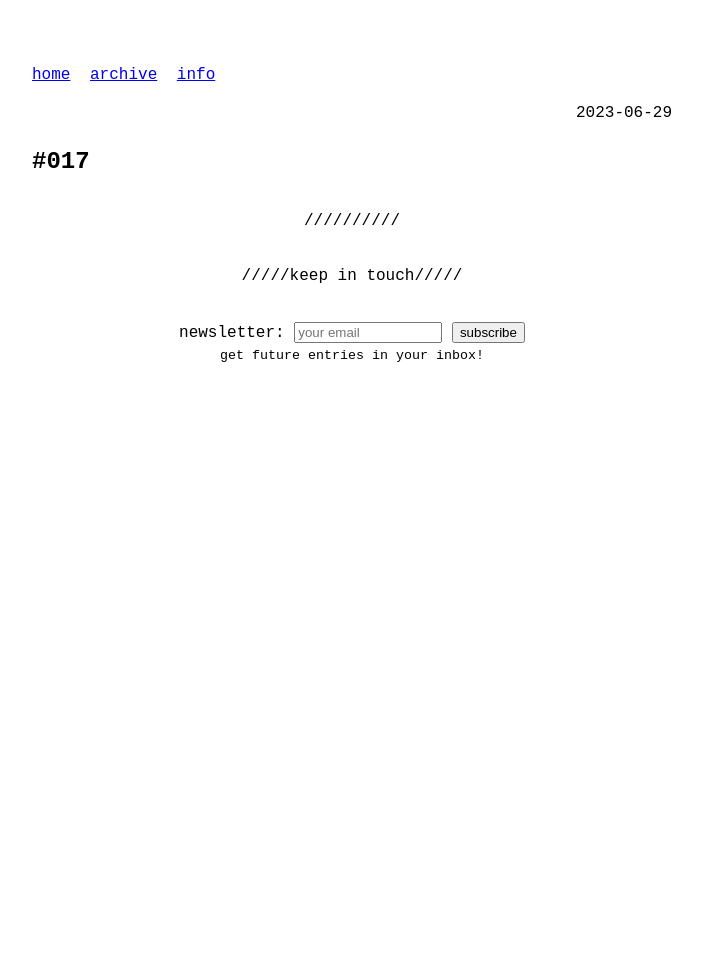
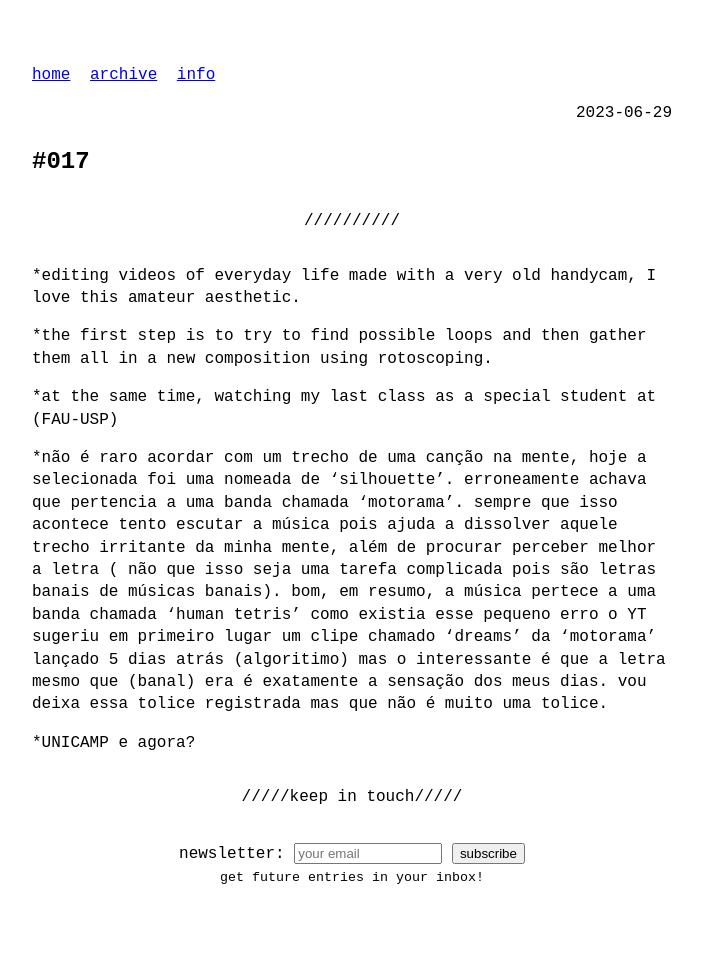
Before and after one commit to odaniloluna/odaniloluna.github.io, a Jekyll site: the page built from _posts/2023-06-29-#017.md, in a window 1280 px wide. Shown: the whole page, without its empty margins (288-990 px from the left). Built offline with Jekyll 4.4.1, drawn with Linux system fonts in a browser that asks for light colours; before the commit the page ends 900 px from its top, so only the background shows below that.

Commit message:
Update 2023-06-29-#017.md

```diff
--- a/_posts/2023-06-29-#017.md
+++ b/_posts/2023-06-29-#017.md
@@ -5,3 +5,12 @@ slug: #017
 ---
 
 ---
+*editing videos of everyday life made with a very old handycam, I love this amateur aesthetic.
+
+*the first step is to try to find possible loops and then gather them all in a new composition using rotoscoping.
+
+*at the same time, watching my last class as a special student at (FAU-USP)
+
+*não é raro acordar com um trecho de uma canção na mente, hoje a selecionada foi uma nomeada de 'silhouette'. erroneamente achava que pertencia a uma banda chamada 'motorama'. sempre que isso acontece tento escutar a música pois ajuda a dissolver aquele trecho irritante da minha mente, além de procurar perceber melhor a letra ( não que isso seja uma tarefa complicada pois são letras banais de músicas banais). bom, em resumo, a música pertece a uma banda chamada 'human tetris' como existia esse pequeno erro o YT sugeriu em primeiro lugar um clipe chamado 'dreams' da 'motorama' lançado 5 dias atrás (algoritimo) mas o interessante é que a letra mesmo que (banal) era é exatamente a sensação dos meus dias. vou deixa essa tolice registrada mas que não é muito uma tolice.
+
+*UNICAMP e agora?
```
